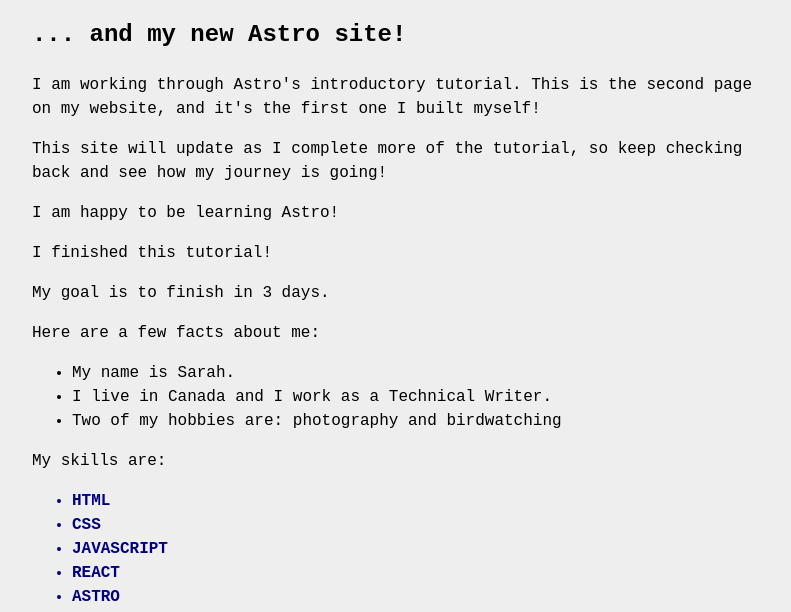
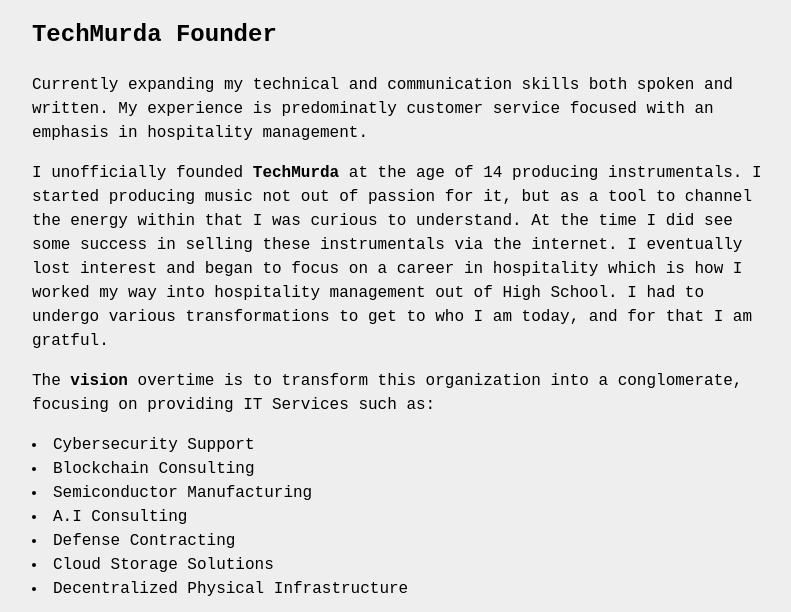
Before and after one commit to starrlord1/subsequent-star, an Astro site: page /about in a window 1280 px wide. Shown: the part 187-799 px from the top of the page, without its empty margins (240-1031 px from the left). Built offline with nearby package versions, Linux system fonts and the light colour scheme; Astro itself is replaced by a stand-in of ours.

Commit message:
About Me page updated. Added facts and background information

```diff
--- a/src/pages/about.astro
+++ b/src/pages/about.astro
@@ -1,75 +1,60 @@
 ---
+import type { toCodes } from "astro:i18n";
 import BaseLayout from "../Layouts/BaseLayout.astro";
 
 const pageTitle = "About Me";
-const happy = true;
-const finished = true;
-const goal = 3;
-
 const identity = {
-  firstName: "Sarah",
-  country: "Canada",
+  firstName: "Will",
+  country: "America",
   occupation: "Technical Writer",
-  hobbies: ["photography", "birdwatching", "baseball"],
 };
 
-const skills = ["HTML", "CSS", "JavaScript", "React", "Astro", "Writing Docs"];
+const skills = ["Certified in Cybersecurity", "Customer Service Management", "CRM & Data Management", "Certfied Cryptocurrency Expert", "Hospitality Management", "POS Systems", "HTML,CSS", "Sales & Lead Generation", "Team Leadership & Collaboration"];
 
-const skillColor = "navy";
 const fontWeight = "bold";
 const textCase = "uppercase";
 ---
 
-<style define:vars={{ skillColor, fontWeight, textCase }}>
-  h1 {
-    color: purple;
-    font-size: 4rem;
-  }
+<style define:vars={{fontWeight, textCase }}>
   .skill {
-    color: var(--skillColor);
+    color: rgb(195, 112, 255);
     font-weight: var(--fontWeight);
     text-transform: var(--textCase);
   }
 </style>
 
 <BaseLayout pageTitle={pageTitle}>
-  <h2>... and my new Astro site!</h2>
+  <h2>TechMurda Founder</h2>
 
   <p>
-    I am working through Astro's introductory tutorial. This is the second page
-    on my website, and it's the first one I built myself!
+    Currently expanding my technical and communication skills both spoken and written. My experience is predominatly customer service focused with an emphasis in hospitality management.
   </p>
 
   <p>
-    This site will update as I complete more of the tutorial, so keep checking
-    back and see how my journey is going!
+    I unofficially founded <b>TechMurda</b> at the age of 14 producing instrumentals. I started producing music not out of passion for it, but as a tool to channel the energy within that I was curious to understand. At the time I did see some success in selling these instrumentals via the internet. I eventually lost interest and began to focus on a career in hospitality which is how I worked my way into hospitality management out of High School. I had to undergo various transformations to get to who I am today, and for that I am gratful.
   </p>
 
-  {happy && <p>I am happy to be learning Astro!</p>}
 
-  {finished && <p>I finished this tutorial!</p>}
+      <p>The <b>vision</b> overtime is to transform this organization into a conglomerate, focusing on providing IT Services such as:      </p>
+      <li>Cybersecurity Support</li> <li>Blockchain Consulting</li> <li>Semiconductor Manufacturing</li> <li>A.I Consulting</li> <li>Defense Contracting</li> <li>Cloud Storage Solutions</li> <li>Decentralized Physical Infrastructure</li>
 
-  {
-    goal === 3 ? (
-      <p>My goal is to finish in 3 days.</p>
-    ) : (
-      <p>My goal is not 3 days.</p>
-    )
-  }
+
+
+      <p>TechMurda will strive vigoursly to become a leader in providing educational resources to children in underserved areas who are interested in a career in growing fields such as Blockchain, A.I, & Cybersecurity. The aim would be to address future work shortages in these areas.<br>
+        <br>This would be achieved by developing an affilated Non-Profit organization with its entire infrastructure on the blockchain.  Donations made through the Non-Profit will be tracked via the blockchain, and contributors would be able to see exactly where the funds are going, who they're going to, as well as any updates in regards to how the funds were used.</p>
+
+
 
   <p>Here are a few facts about me:</p>
   <ul>
     <li>My name is {identity.firstName}.</li>
-    <li>I live in {identity.country} and I work as a {identity.occupation}.</li>
+    <li>I live in {identity.country} working as a {identity.occupation}.</li>
+    <li>I am not an expert in anything. I am constantly learning, growing & evolving.</li>
     {
-      identity.hobbies.length >= 2 && (
-        <li>
-          Two of my hobbies are: {identity.hobbies[0]} and {identity.hobbies[1]}
-        </li>
-      )
+
     }
   </ul>
-  <p>My skills are:</p><p></p><ul>
+  <p>Skills & Certifications Include:</p><p></p><ul>
     {skills.map((skill) => <li class="skill">{skill}</li>)}
   </ul>
 </BaseLayout>
--- a/src/styles/global.css
+++ b/src/styles/global.css
@@ -219,3 +219,10 @@ input[type=text], select, textarea {
   width: 100%;
   padding: 14px;
 }
+
+
+/*  HOME CONTENT  */
+
+.home-content h3{
+  color: rgb(195, 112, 255);
+}
```
